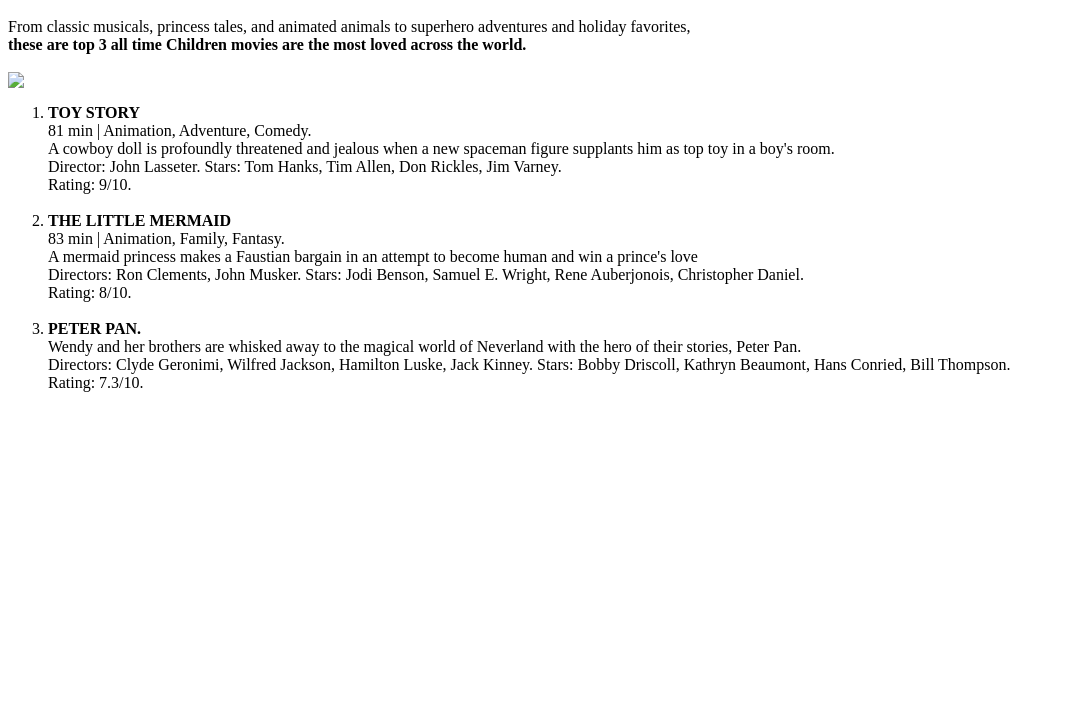
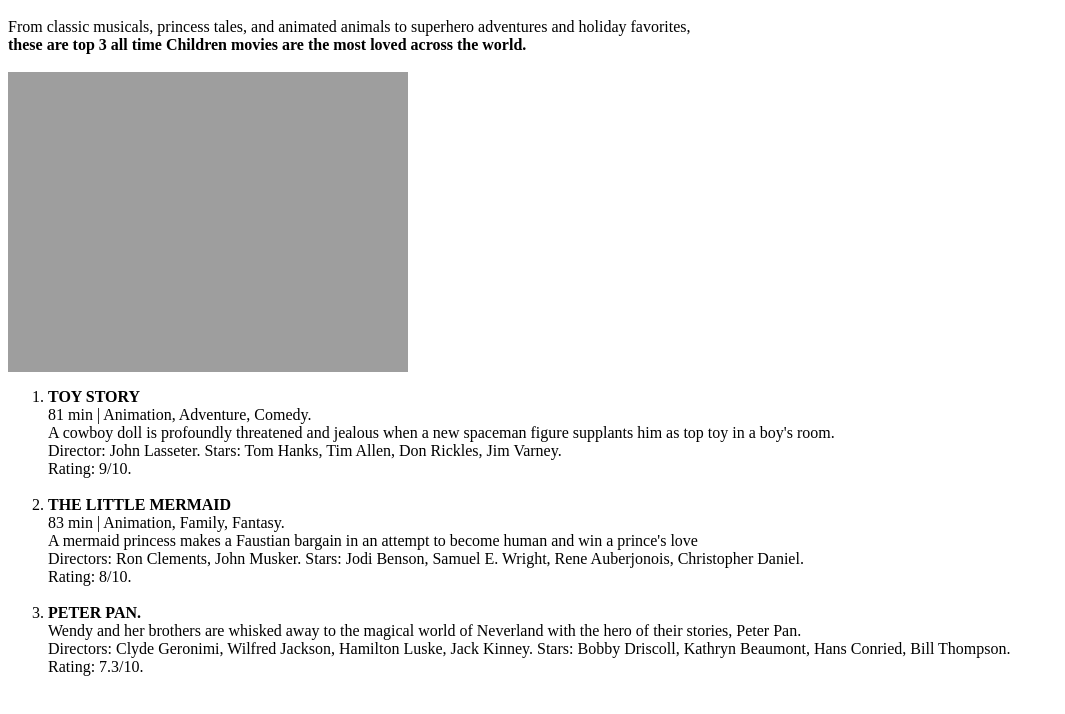
Before and after one commit to AELoneWalker/kid_movie1, a plain HTML site: page index.html in a window 1280 px wide. Shown: the part 48-762 px from the top of the page, without its empty margins (0-1065 px from the left). Drawn offline with Linux system fonts and the light colour scheme; the site is published under a folder, as on GitHub Pages, so addresses that start at the root find nothing.

Commit message:
Update index.html

```diff
--- a/index.html
+++ b/index.html
@@ -8,7 +8,7 @@
     </body>
     <br>
     <br>
-    <img src = "/images/cartoon_pics.png">
+    <img src = "./images/cartoon_pics.png">
     <ol>
         <li><b>TOY STORY</b></li>
          <body>
```
